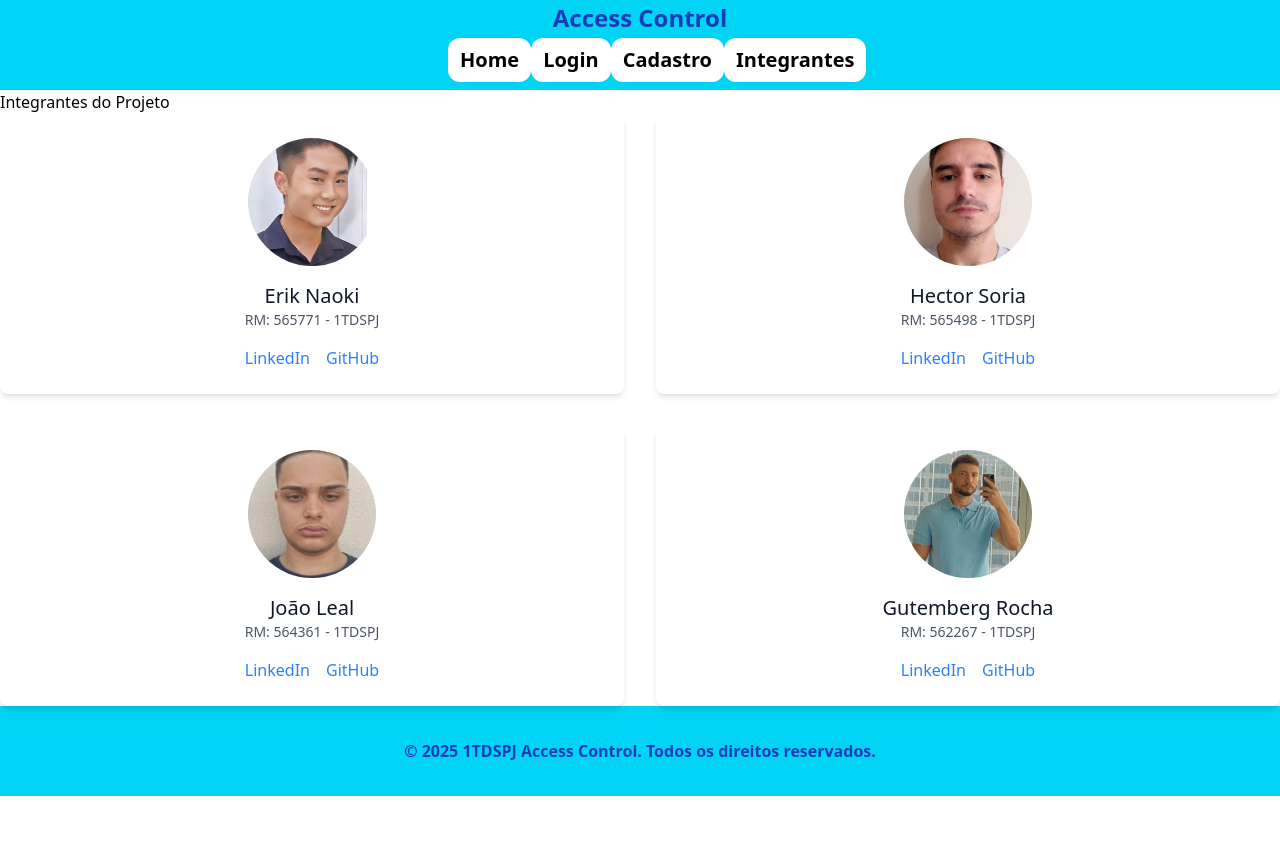
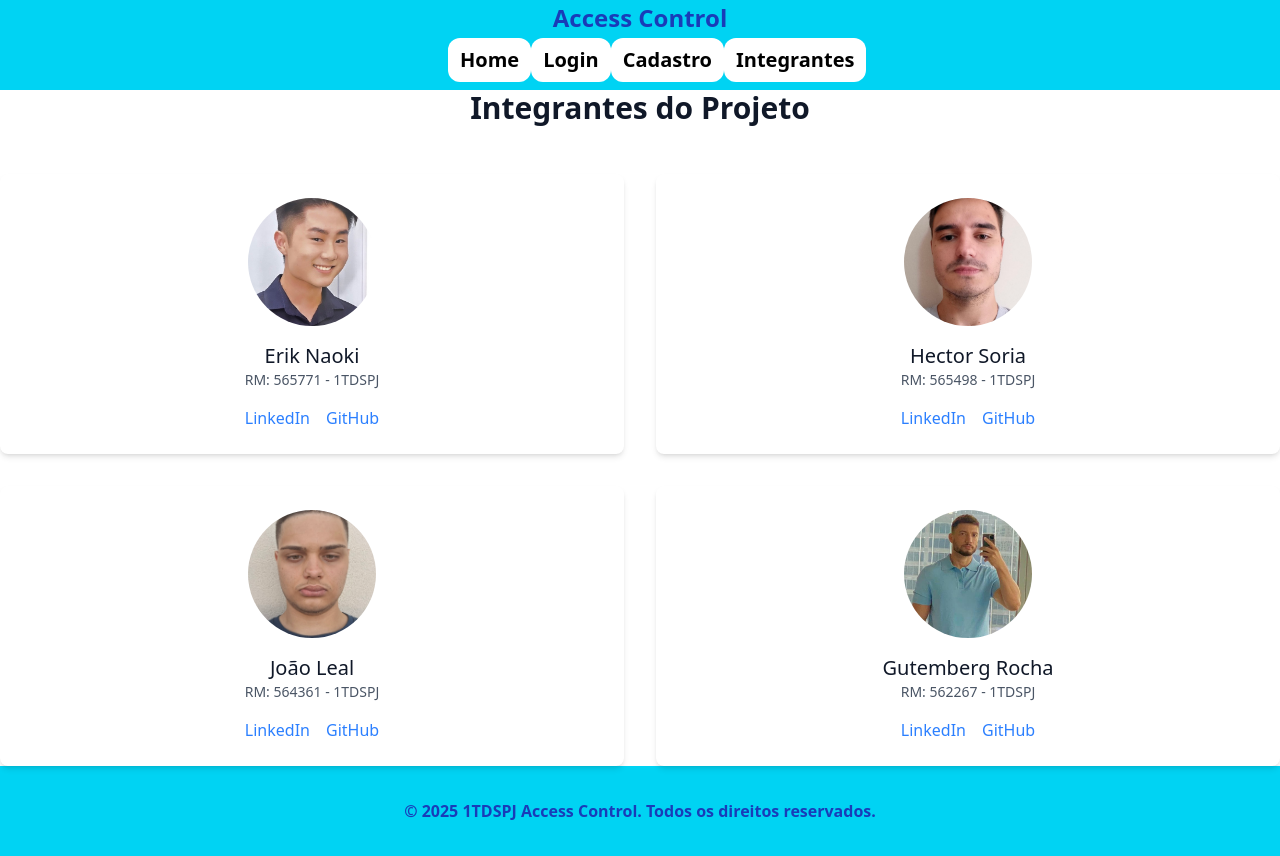
Before and after one commit to cp-05-frontend-1tdspj-2025/access-control-cp, a React (Vite) app in the folder access-control-cp/: page /integrantes in a window 1280 px wide. Before the commit the page ends 800 px from the top, so only its background shows below. Built offline with nearby package versions, Linux system fonts and the light colour scheme.

Commit message:
Atualizacao no globals css no titulo da pagina de integrantes

```diff
--- a/access-control-cp/src/globals.css
+++ b/access-control-cp/src/globals.css
@@ -28,3 +28,7 @@
     .link-social {
     @apply text-blue-500 hover:underline;
     }
+
+     .titulo-equipe {
+    @apply text-3xl font-semibold text-gray-900 text-center mb-12;
+}
```
